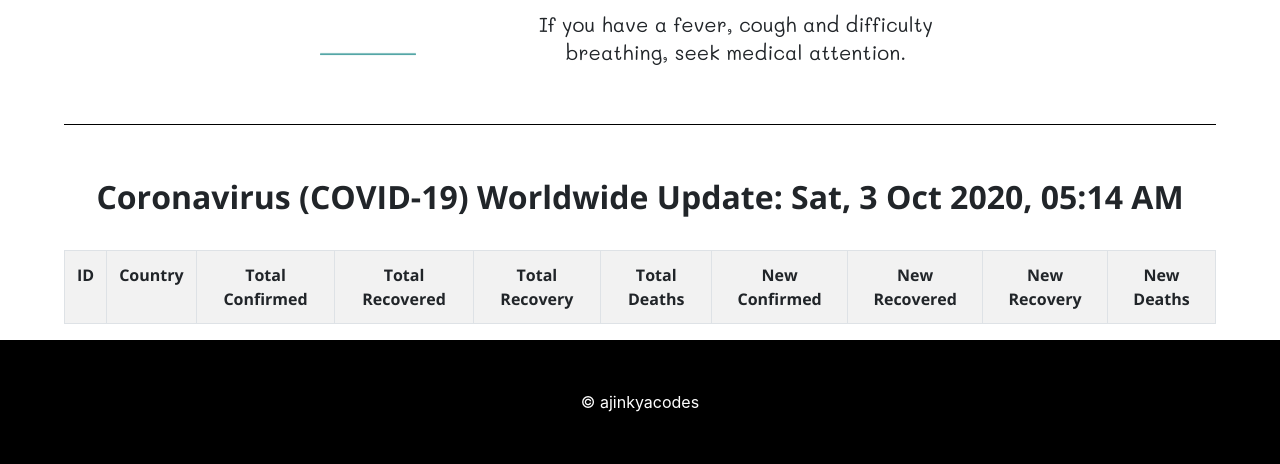
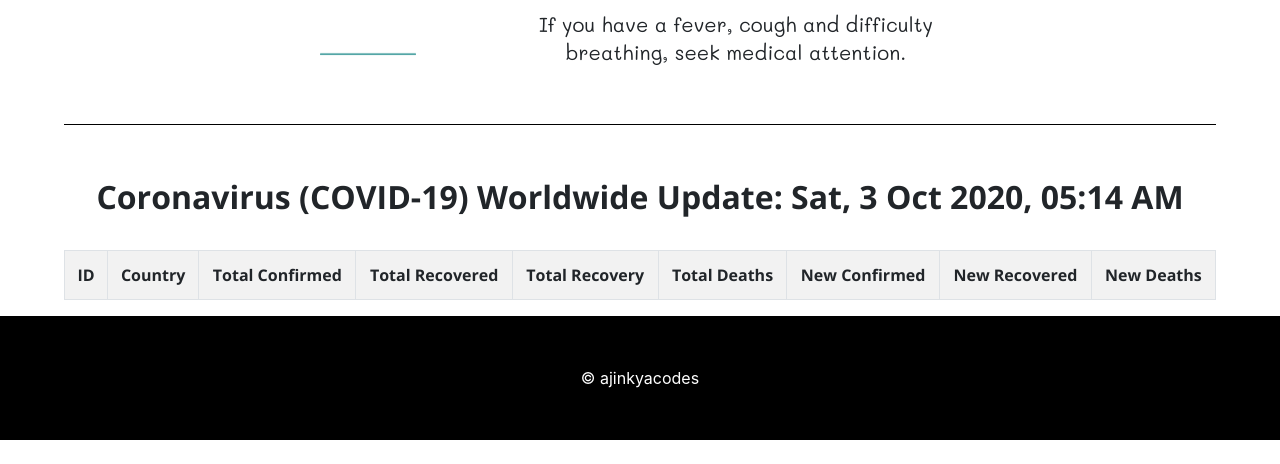
Before and after one commit to ajinkyacodes/coronavirus-update, a PHP site: page / in a window 1280 px wide. Shown: the part 1337-1801 px from the top of the page. After the commit the page ends 1777 px from the top, so only its background shows below. Run offline with PHP 8.4, Linux system fonts and the light colour scheme; data that the repository does not hold is empty.

Commit message:
New Recovery column removed

```diff
--- a/index.php
+++ b/index.php
@@ -101,7 +101,6 @@
 						<th>Total Deaths</th>
 						<th>New Confirmed</th>
 						<th>New Recovered</th>
-						<th>New Recovery</th>
 						<th>New Deaths</th>
 					</tr>
 					<?php
@@ -136,20 +135,6 @@
 						<td style="background-color:#ff4343; color:#000;"><?php echo $cdata->Countries[$i-1]->TotalDeaths; ?></td>
 						<td style="background-color:#f80; color:#000;"><?php echo $cdata->Countries[$i-1]->NewConfirmed; ?></td>
 						<td style="background-color:#080; color:#000;"><?php echo $cdata->Countries[$i-1]->NewRecovered; ?></td>
-						<!-- New Recovery Rate -->
-						<?php
-							$new_recovered = $cdata->Countries[$i-1]->NewRecovered;
-							$new_confirmed = $cdata->Countries[$i-1]->NewConfirmed;
-							$new_deaths = $cdata->Countries[$i-1]->NewDeaths;
-							$new_recovery_rate = @($new_recovered/($new_confirmed-$new_deaths))*100;
-							if (is_nan($new_recovery_rate) || (is_finite($new_recovery_rate)==false)){ ?>
-								<td style="background-color:#fff; color:#000;">N/A</td>
-							<?php
-							} else { ?>
-								<td style="background-color:#fff; color:#000;"><?php echo round($new_recovery_rate,2)."%" ?></td>
-							<?php
-							} //End of If
-						?>
 						<td style="background-color:#f00; color:#000;"><?php echo $cdata->Countries[$i-1]->NewDeaths; ?></td>
 					</tr>
 					<?php
```
